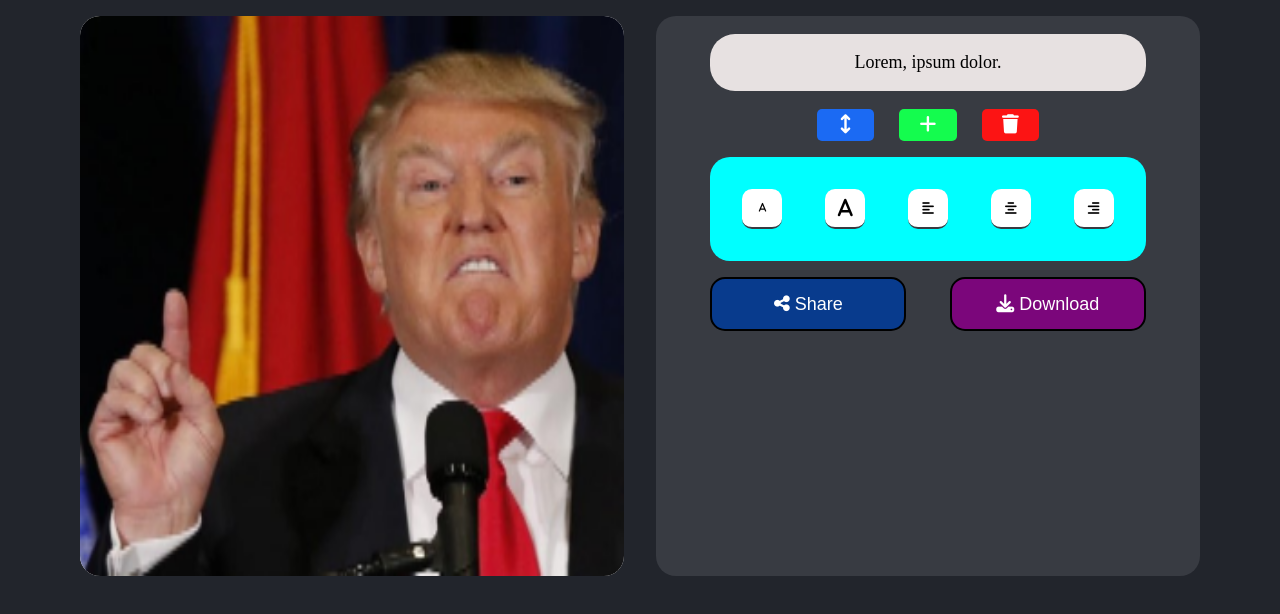
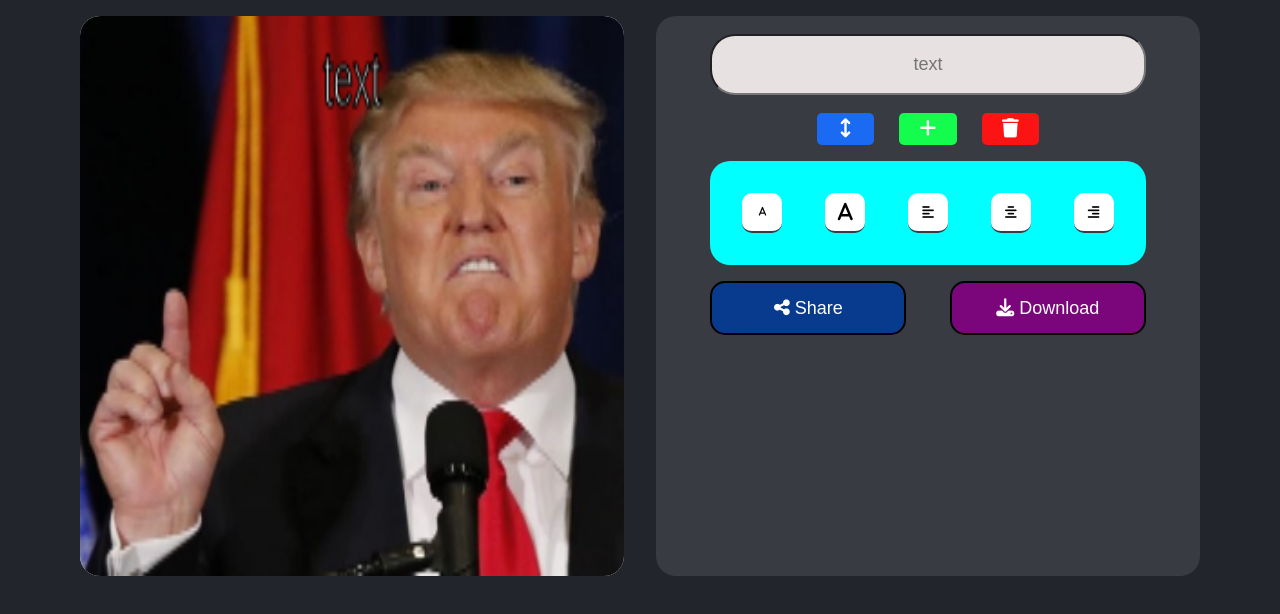
Before and after one commit to shayel1212/memeGenerator, a plain HTML site: page index.html in a window 1280 px wide. Both pictures are taken after a click on the picture 204 px from the left and 284 px from the top of the page. Shown: the part 64-678 px from the top of the page. Drawn offline with Linux system fonts and the light colour scheme.

Commit message:
Add files via upload

```diff
--- a/index.html
+++ b/index.html
@@ -36,7 +36,12 @@
         <canvas></canvas>
       </section>
       <section class="canvas-remote">
-        <div class="text">Lorem, ipsum dolor.</div>
+        <input
+          class="text"
+          type="text"
+          placeholder="text"
+          oninput="onTextInput(event)"
+        />
         <div class="text-btns">
           <button class="location-btn">
             <i class="fa-solid fa-arrows-up-down"></i>
--- a/js/main.js
+++ b/js/main.js
@@ -13,7 +13,7 @@ function renderGallery() {
 
   const imgHtml = imgs.map(
     (img) => `
-    <img onclick="onImgClick(event)" src="${img.url}" alt="" /> `
+    <img data-id="${img.id}" onclick="onImgClick(event)" src="${img.url}" alt="" /> `
   );
   const elGallery = document.querySelector(".images");
 
@@ -22,17 +22,45 @@ function renderGallery() {
 
 function onImgClick(ev) {
   const imgUrl = ev.target.currentSrc;
+  const imgId = ev.target.dataset.id;
   document.querySelector(".gallery").classList.toggle("hidden");
   document.querySelector(".generator").classList.toggle("hidden");
-  drawImg(imgUrl);
+  gMeme = getMem(imgId);
+  console.log(gMeme);
+  renderMeme(ev);
 }
 
-function drawImg(url) {
+function drawText(text) {
+  var x = gElCanvas.width / 2;
+  var y;
+  if (gMeme.selectedLineIdx === 0) {
+    y = gElCanvas.height / 8;
+  }
+  gCtx.lineWidth = 1;
+  gCtx.strokeStyle = "black";
+  gCtx.fillStyle = "white";
+  gCtx.font = "20px Arial";
+  gCtx.textAlign = "center";
+  gCtx.textBaseline = "middle";
+
+  gCtx.fillText(text, x, y);
+  gCtx.strokeText(text, x, y);
+}
+
+function renderMeme() {
   const elImg = new Image();
-  elImg.src = url;
+  const currImg = gImgs.find((img) => img.id === +gMeme.selectedImgId);
+  elImg.src = currImg.url;
   // elImg.src = 'img/wide.jpg'
   // elImg.src = 'img/tall.jpg'
   elImg.onload = () => {
     gCtx.drawImage(elImg, 0, 0, gElCanvas.width, gElCanvas.height);
+    drawText(gMeme.lines[gMeme.selectedLineIdx].txt);
   };
 }
+
+function onTextInput(ev) {
+  gMeme.lines[gMeme.selectedLineIdx].txt = ev.target.value;
+  gCtx.clearRect(0, 0, gElCanvas.width, gElCanvas.height);
+  renderMeme();
+}
--- a/js/service.js
+++ b/js/service.js
@@ -35,3 +35,11 @@ var gKeywordSearchCountMap = { funny: 12, cat: 16, baby: 2 };
 function getImgs() {
   return gImgs;
 }
+
+function getMem(id) {
+  return {
+    selectedImgId: id,
+    selectedLineIdx: 0,
+    lines: [{ txt: "text", size: 20, color: "red" }],
+  };
+}
```
